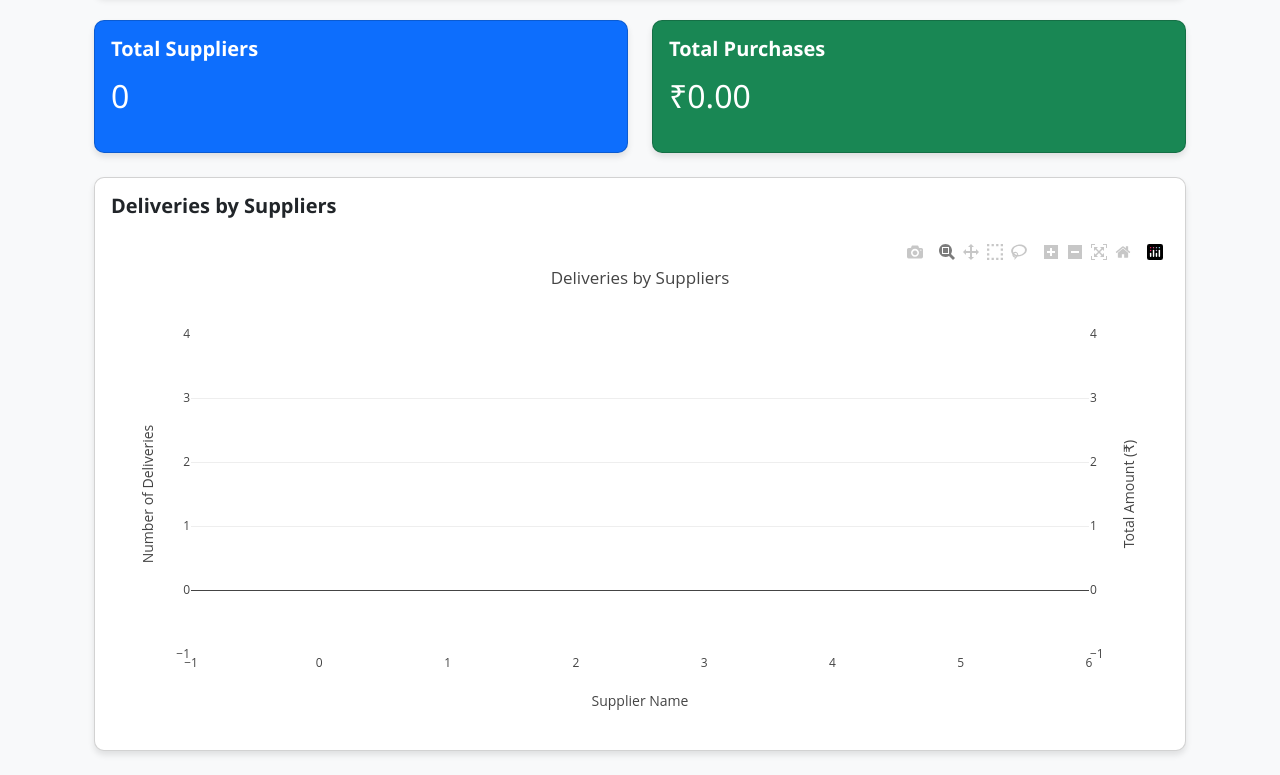
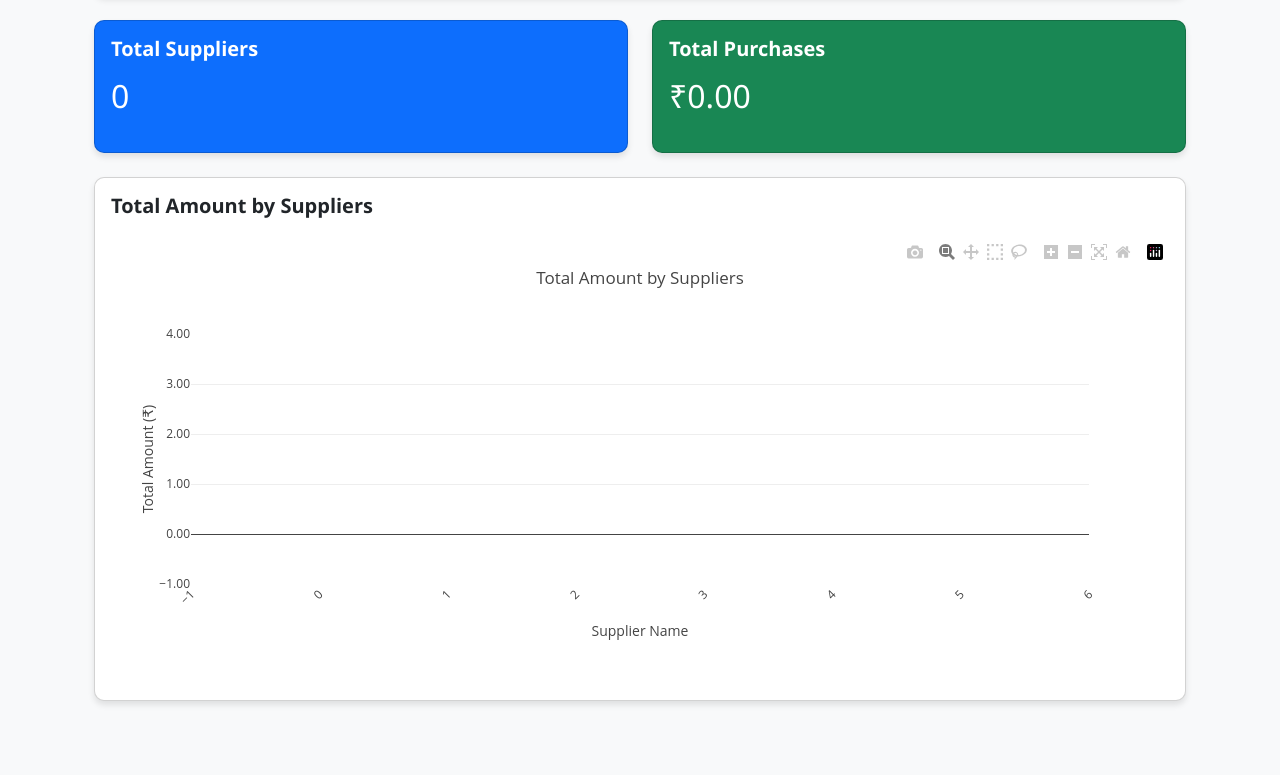
Before and after one commit to sarvesh-2109/raw_material, a Flask app: page /charts in a window 1280 px wide. Shown: the part 206-981 px from the top of the page. After the commit the page ends 911 px from the top, so only its background shows below. Run offline with Flask 3, Linux system fonts and the light colour scheme; data that the repository does not hold is empty; some libraries are stand-ins or nearby versions.

Commit message:
Changed chart

```diff
--- a/templates/charts.html
+++ b/templates/charts.html
@@ -50,11 +50,11 @@
         </div>
     </div>
 
-    <!-- Deliveries by Suppliers Chart -->
+    <!-- Total Amount by Suppliers Chart -->
     <div class="card mb-4">
         <div class="card-body">
-            <h5 class="card-title">Deliveries by Suppliers</h5>
-            <div id="deliveriesChart"></div>
+            <h5 class="card-title">Total Amount by Suppliers</h5>
+            <div id="amountsChart"></div>
         </div>
     </div>
 </div>
@@ -70,40 +70,49 @@ $(document).ready(function() {
         autoclose: true
     });
 
-    // Plot the chart
+    // Plot the chart - Only total amounts
     const deliveriesData = JSON.parse('{{ deliveries_data|tojson|safe }}');
     const suppliers = deliveriesData.map(item => item.supplier_name);
-    const counts = deliveriesData.map(item => item.delivery_count);
     const amounts = deliveriesData.map(item => item.total_amount);
 
-    const trace1 = {
-        x: suppliers,
-        y: counts,
-        name: 'Number of Deliveries',
-        type: 'bar'
-    };
+    // Sort data by amount (descending)
+    const sortedData = suppliers.map((supplier, index) => ({
+        supplier,
+        amount: amounts[index]
+    })).sort((a, b) => b.amount - a.amount);
 
-    const trace2 = {
-        x: suppliers,
-        y: amounts,
-        name: 'Total Amount (₹)',
+    const sortedSuppliers = sortedData.map(item => item.supplier);
+    const sortedAmounts = sortedData.map(item => item.amount);
+
+    const trace = {
+        x: sortedSuppliers,
+        y: sortedAmounts,
         type: 'bar',
-        yaxis: 'y2'
+        marker: {
+            color: 'rgba(55, 128, 191, 0.7)',
+            line: {
+                color: 'rgba(55, 128, 191, 1.0)',
+                width: 1
+            }
+        }
     };
 
     const layout = {
-        title: 'Deliveries by Suppliers',
-        xaxis: {title: 'Supplier Name'},
-        yaxis: {title: 'Number of Deliveries'},
-        yaxis2: {
+        title: 'Total Amount by Suppliers',
+        xaxis: {
+            title: 'Supplier Name',
+            tickangle: -45
+        },
+        yaxis: {
             title: 'Total Amount (₹)',
-            overlaying: 'y',
-            side: 'right'
+            tickformat: ',.2f'
         },
-        barmode: 'group'
+        margin: {
+            b: 100  // Increase bottom margin for long supplier names
+        }
     };
 
-    Plotly.newPlot('deliveriesChart', [trace1, trace2], layout);
+    Plotly.newPlot('amountsChart', [trace], layout);
 
     // Handle date filter form submission
     $('#dateFilterForm').on('submit', function(e) {
```
